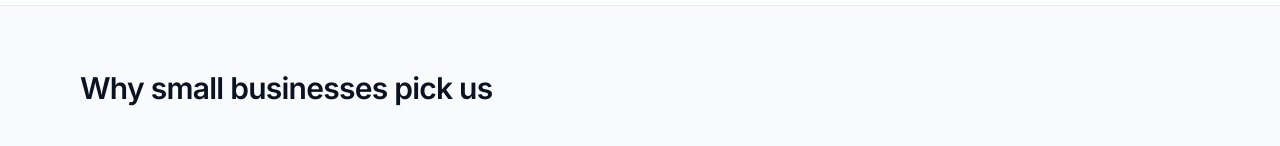
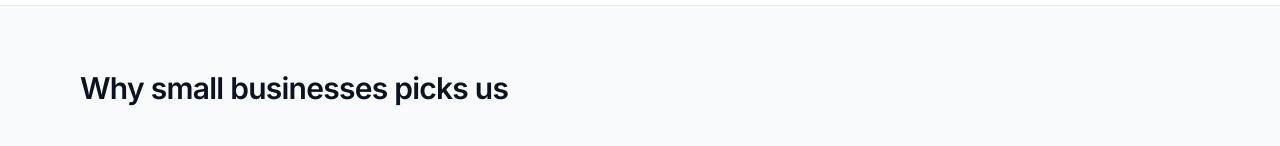
Before and after one commit to belfastescape/superboosted, a Next.js app: page / in a window 1280 px wide. Shown: the part 726-872 px from the top of the page. Built offline with nearby package versions, Linux system fonts and the light colour scheme.

Commit message:
typo for new folder

```diff
--- a/components/WhyUs.tsx
+++ b/components/WhyUs.tsx
@@ -22,7 +22,7 @@ export default function WhyUs() {
     <section className="border-y border-slate-200 bg-slate-50">
       <div className="mx-auto max-w-6xl px-4 py-16">
         <h2 className="text-2xl font-semibold tracking-tight text-ink-900 md:text-3xl">
-          Why small businesses pick us
+          Why small businesses picks us
         </h2>
         <div className="mt-10 grid gap-6 md:grid-cols-2 lg:grid-cols-4">
           {points.map((p) => (
```
